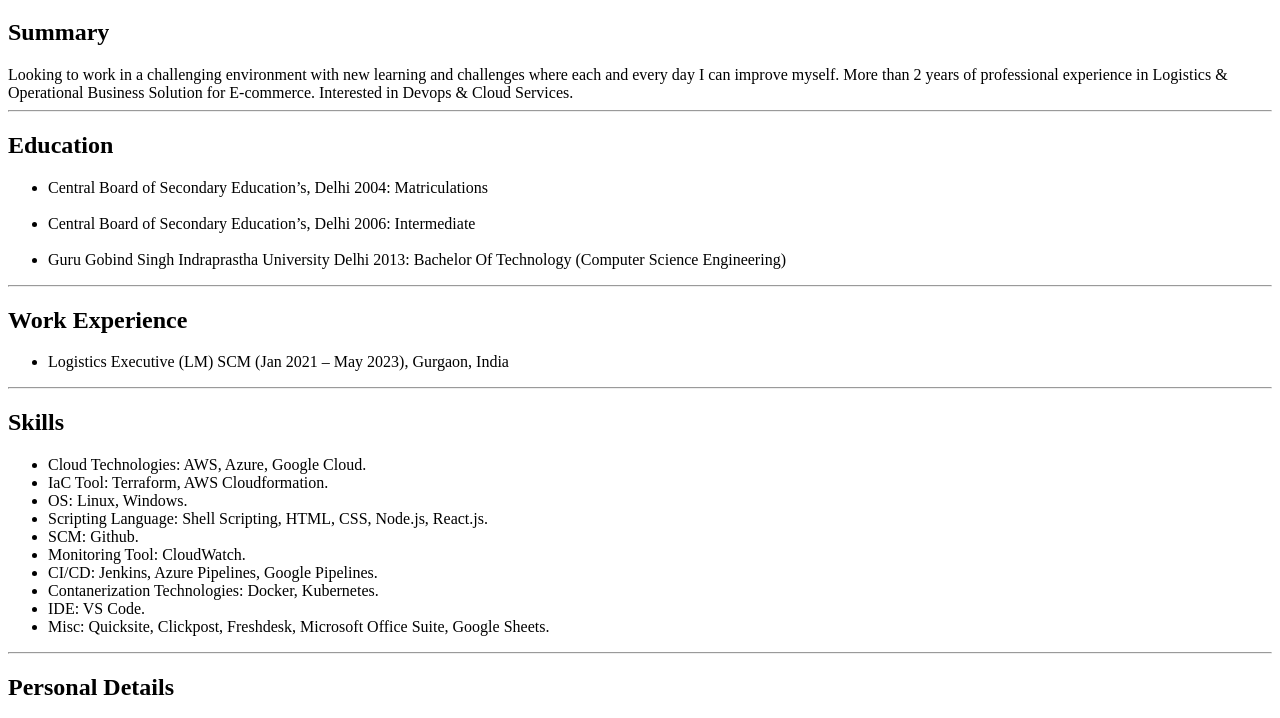
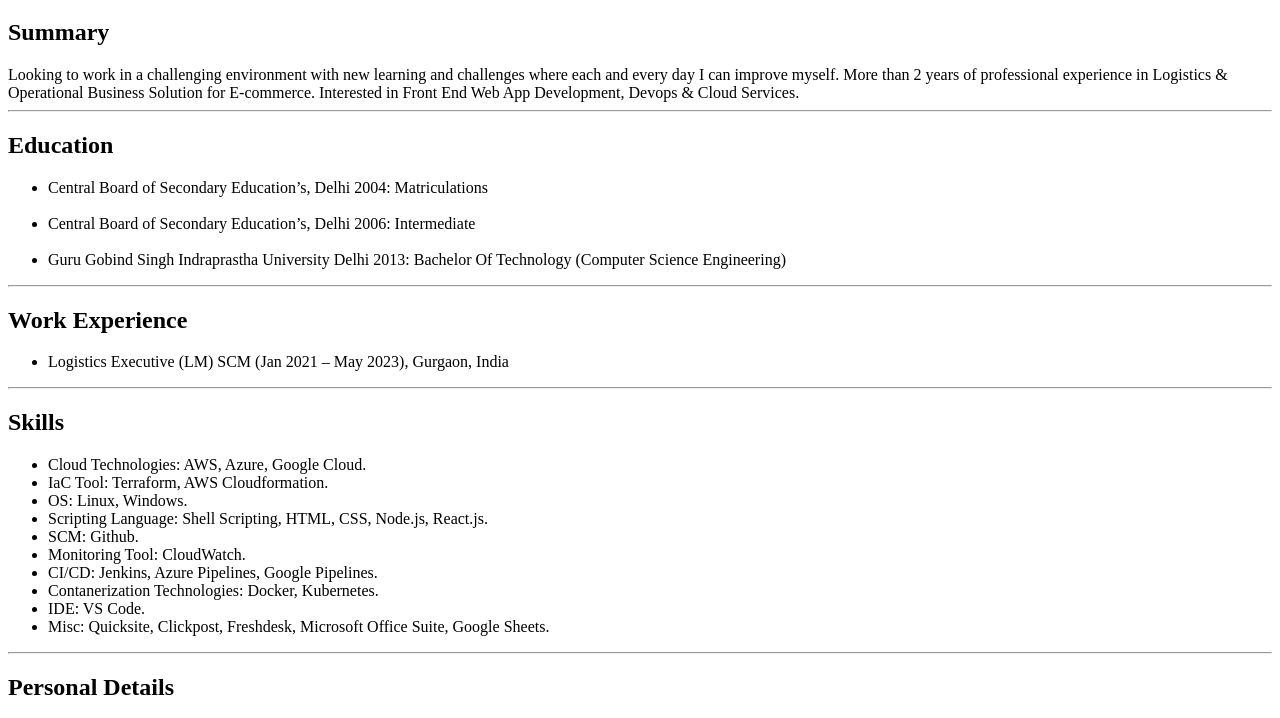
Before and after one commit to abhinav-88/Online-Resume, a plain HTML site: page index.html in a window 1280 px wide. Shown: the part 61-779 px from the top of the page. Drawn offline with Linux system fonts and the light colour scheme.

Commit message:
Developer

```diff
--- a/index.html
+++ b/index.html
@@ -10,7 +10,7 @@
     <h1>Abhinav Chaudhry</h1>
 
     <h2>Summary</h2>
-    Looking to work in a challenging environment with new learning and challenges where each and every day I can improve myself. More than 2 years of professional experience in Logistics & Operational Business Solution for E-commerce. Interested in Devops & Cloud Services.
+    Looking to work in a challenging environment with new learning and challenges where each and every day I can improve myself. More than 2 years of professional experience in Logistics & Operational Business Solution for E-commerce. Interested in Front End Web App Development, Devops & Cloud Services.
     <hr />
 
     <h2>Education</h2>
```
Also changed, not shown: 1 other file.
